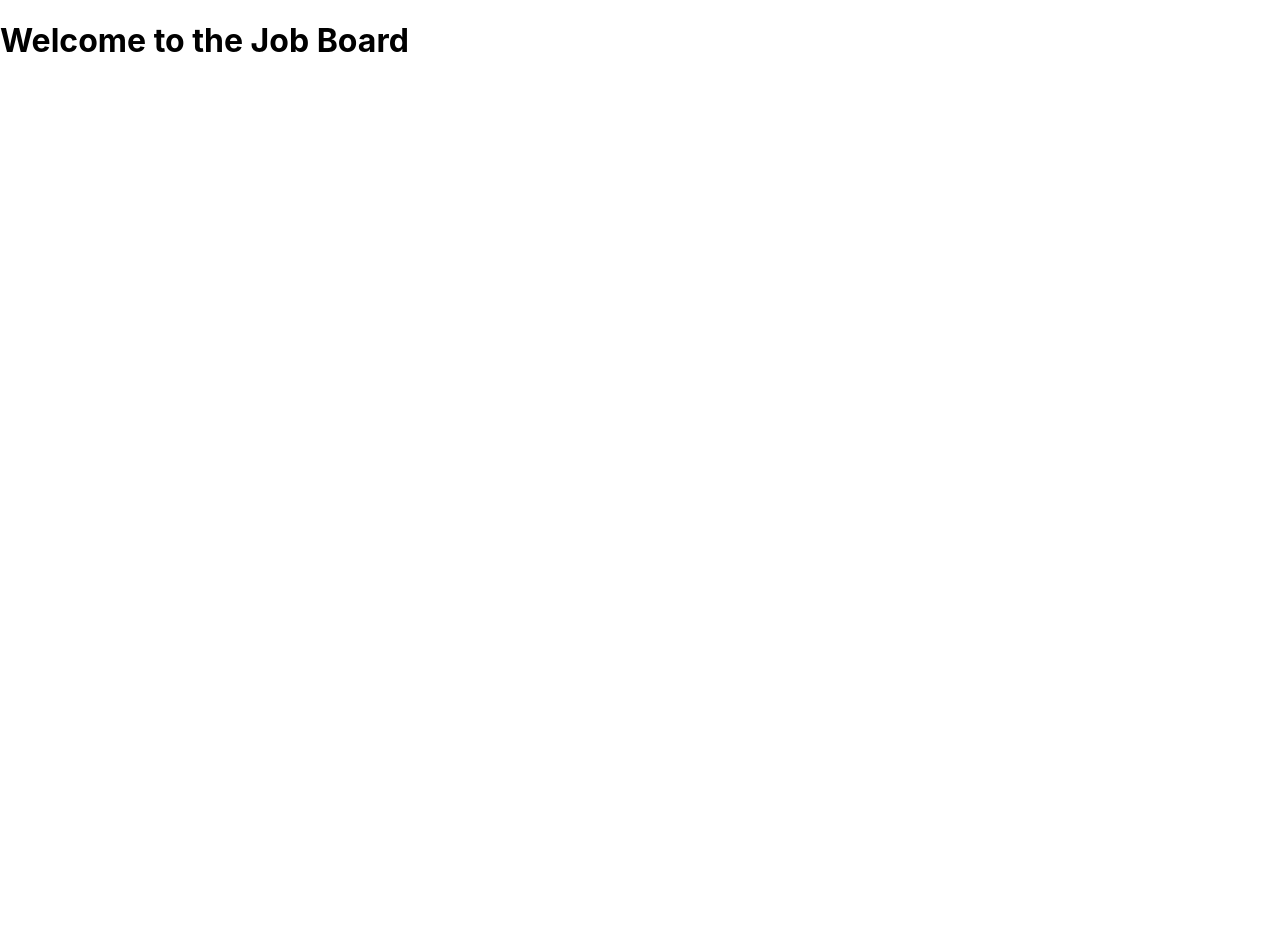
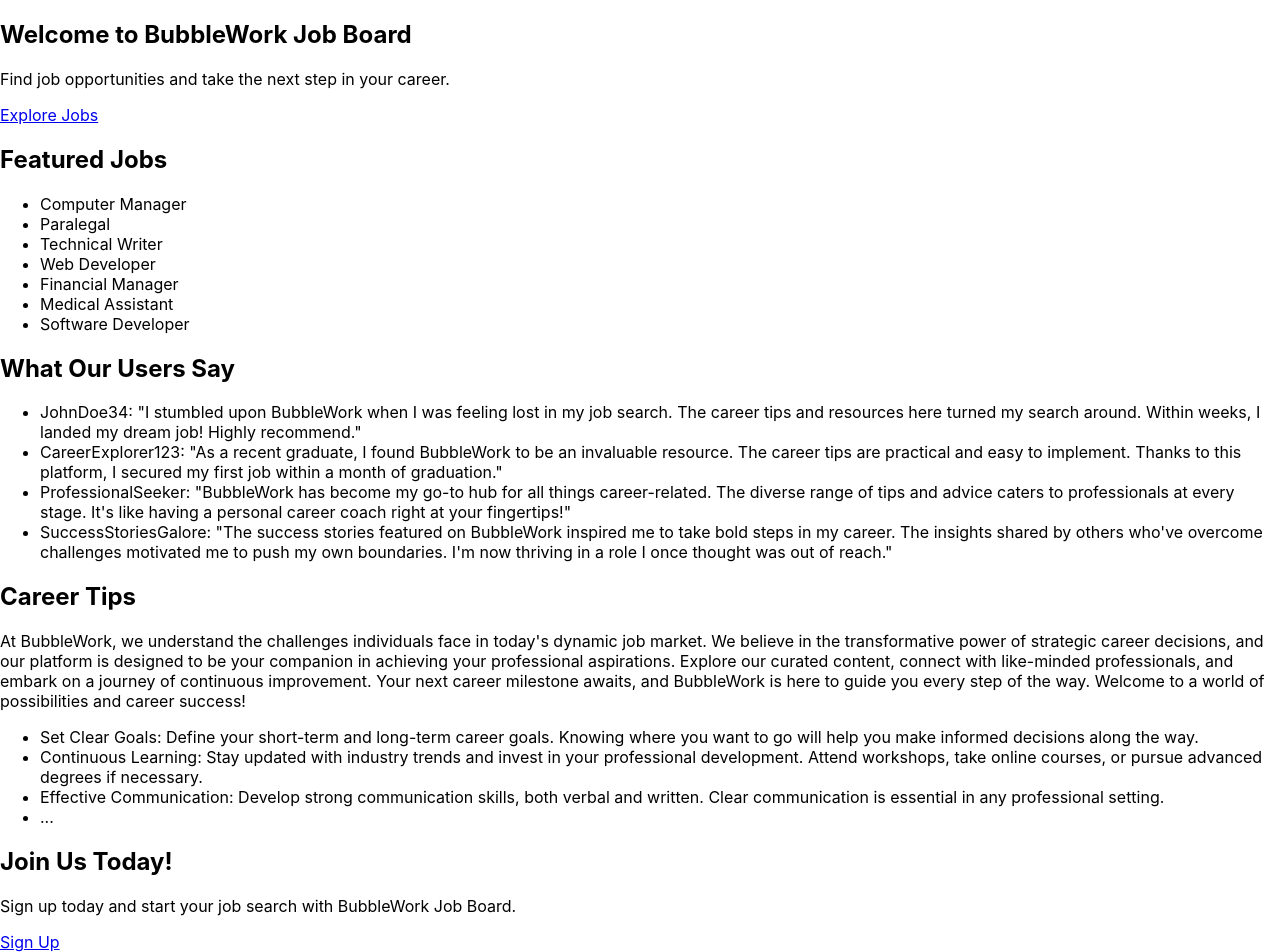
Before and after one commit to Andreaay/CODSOFT-JobBoard, a React (Create React App) app in the folder client/: page / in a window 1280 px wide. Before the commit the page ends 800 px from the top, so only its background shows below. Built offline with nearby package versions, Linux system fonts and the light colour scheme.

Commit message:
editing HomePage without CSS

```diff
--- a/client/src/components/HomePage.js
+++ b/client/src/components/HomePage.js
@@ -1,9 +1,60 @@
 import React from 'react';
+import { Link } from 'react-router-dom';
 
 const HomePage = () => {
   return (
     <div>
-      <h1>Welcome to the Job Board</h1>
+      <section>
+        <h1>Welcome to BubbleWork Job Board</h1>
+        <p>Find job opportunities and take the next step in your career.</p>
+        <Link to="/job-listings" className="cta-button">
+          Explore Jobs
+        </Link>
+      </section>
+
+      <section>
+        <h2>Featured Jobs</h2>
+        <ul>
+          <li>Computer Manager</li>
+          <li>Paralegal</li>
+          <li>Technical Writer</li>
+          <li>Web Developer</li>
+          <li>Financial Manager</li>
+          <li>Medical Assistant</li>
+          <li>Software Developer</li>
+        </ul>
+      </section>
+
+      <section>
+        <h2>What Our Users Say</h2>
+        <ul>
+          <li>JohnDoe34: "I stumbled upon BubbleWork when I was feeling lost in my job search. The career tips and resources here turned my search around. Within weeks, I landed my dream job! Highly recommend."</li>
+          <li>CareerExplorer123: "As a recent graduate, I found BubbleWork to be an invaluable resource. The career tips are practical and easy to implement. Thanks to this platform, I secured my first job within a month of graduation."</li>
+          <li>ProfessionalSeeker: "BubbleWork has become my go-to hub for all things career-related. The diverse range of tips and advice caters to professionals at every stage. It's like having a personal career coach right at your fingertips!"</li>
+          <li>SuccessStoriesGalore: "The success stories featured on BubbleWork inspired me to take bold steps in my career. The insights shared by others who've overcome challenges motivated me to push my own boundaries. I'm now thriving in a role I once thought was out of reach."</li>
+        </ul>
+      </section>
+
+      <section>
+        <h2>Career Tips</h2>
+        <p>At BubbleWork, we understand the challenges individuals face in today's dynamic job market. We believe in the transformative power of strategic career decisions, and our platform is designed to be your companion in achieving your professional aspirations. Explore our curated content, connect with like-minded professionals, and embark on a journey of continuous improvement. Your next career milestone awaits, and BubbleWork is here to guide you every step of the way. Welcome to a world of possibilities and career success!
+          <ul>
+            <li>Set Clear Goals: Define your short-term and long-term career goals. Knowing where you want to go will help you make informed decisions along the way.</li>
+            <li>Continuous Learning: Stay updated with industry trends and invest in your professional development. Attend workshops, take online courses, or pursue advanced degrees if necessary.</li>
+            <li>Effective Communication: Develop strong communication skills, both verbal and written. Clear communication is essential in any professional setting.</li>
+            <li>...</li>
+          </ul>
+        </p>
+      </section>
+
+      <section>
+        <h2>Join Us Today!</h2>
+        <p>Sign up today and start your job search with BubbleWork Job Board.</p>
+        <Link to="/signup" className="cta-button">
+          Sign Up
+        </Link>
+      </section>
+
     </div>
   );
 };
```
